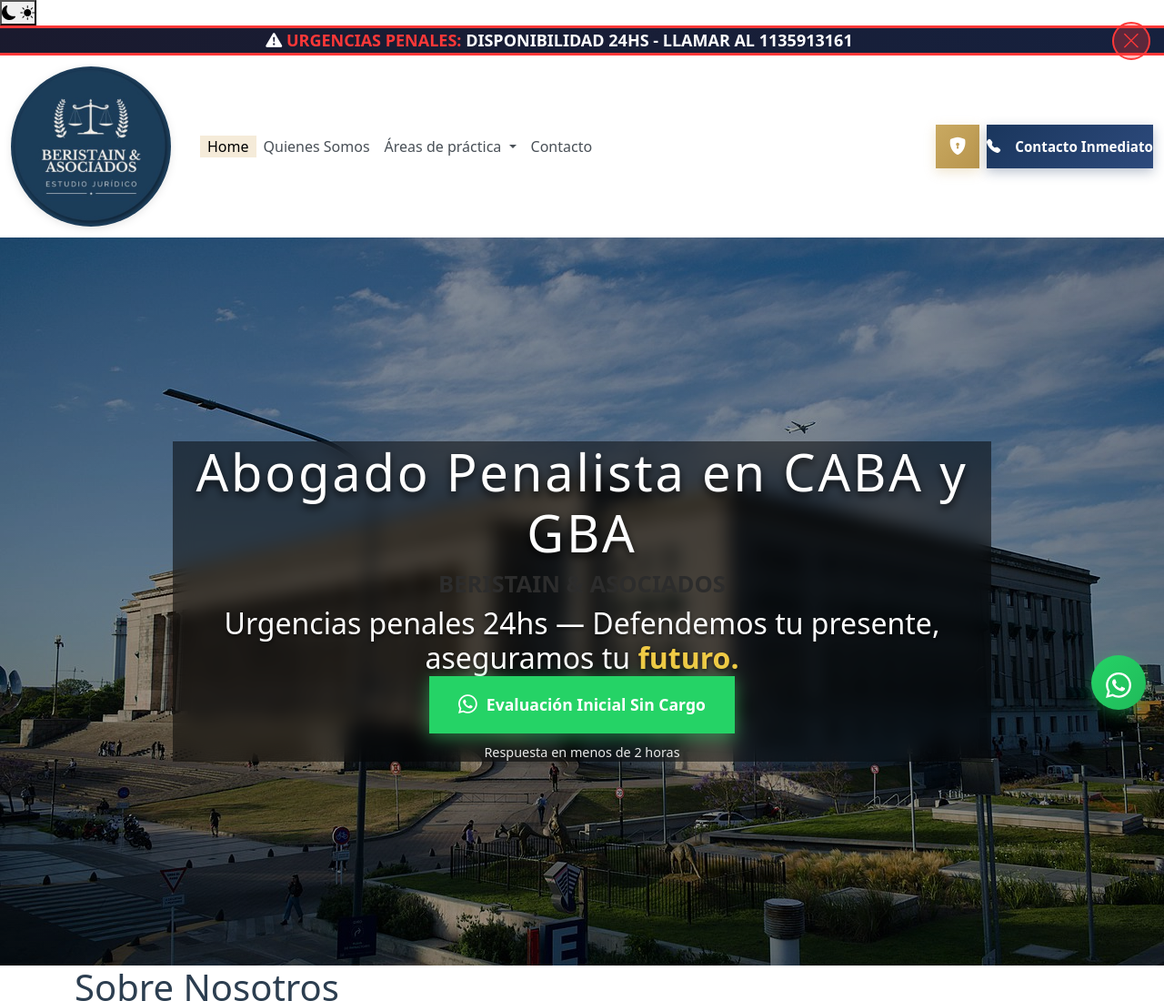
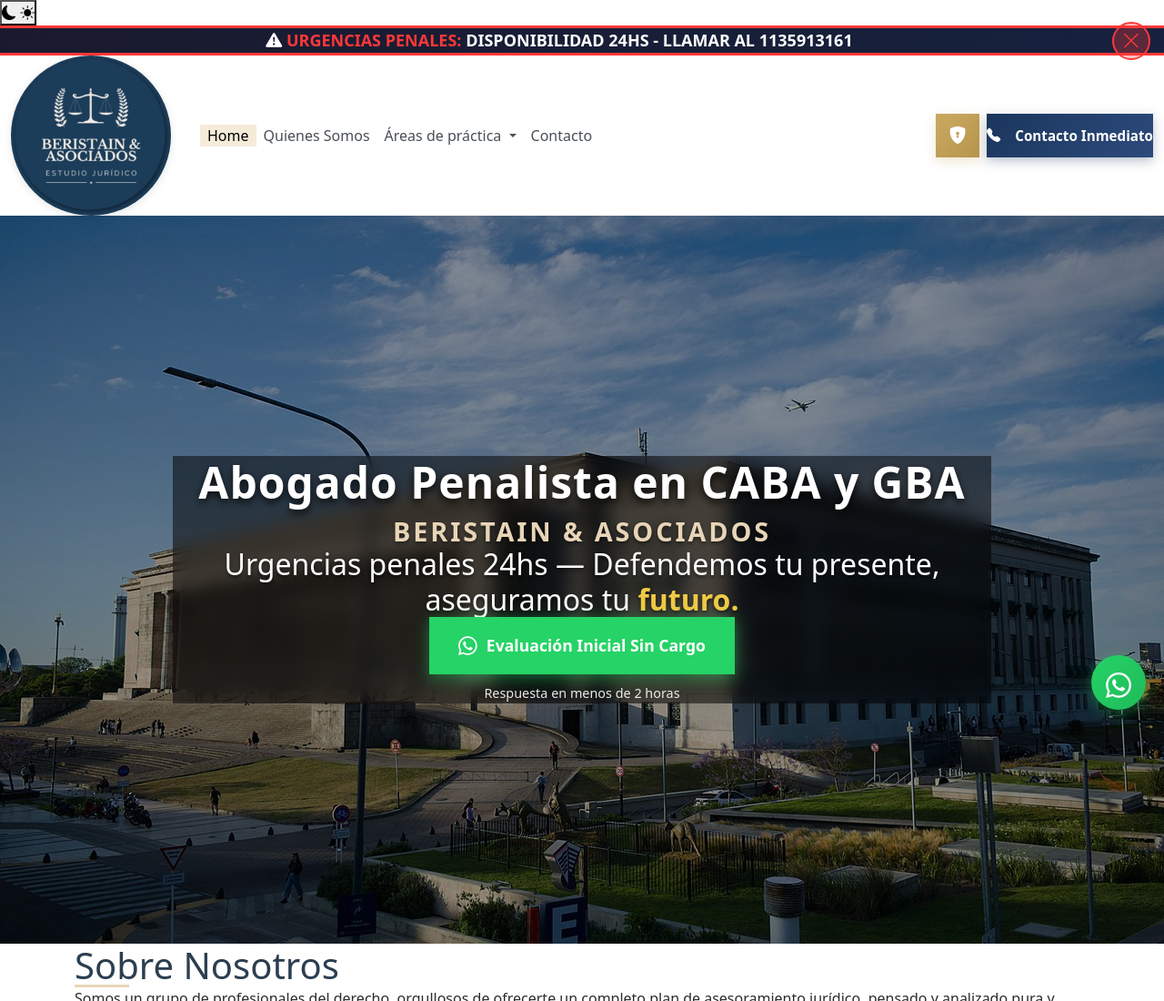
Before and after one commit to bleonardo12/beristainAsociados, a plain HTML site: page frontend/index.html in a window 1280 px wide. Shown: the top 1100 px of the page at 91% size. Drawn offline with nearby package versions, Linux system fonts and the light colour scheme.

Commit message:
fix: navbar layout y estilos hero h1

```diff
--- a/frontend/styles.css
+++ b/frontend/styles.css
@@ -258,8 +258,20 @@ p {
 .home-text h1 {
     color: var(--neutral-white);
     text-shadow: 0 4px 8px rgba(0, 0, 0, 0.8);
-    margin-bottom: var(--spacing-lg);
-    letter-spacing: 0.05em;
+    margin-bottom: var(--spacing-sm);
+    letter-spacing: 0.02em;
+    font-size: clamp(1.8rem, 4vw, 3rem);
+    font-weight: 700;
+}
+
+.home-text .hero-nombre {
+    color: var(--secondary);
+    font-size: clamp(1.1rem, 2.5vw, 1.8rem);
+    font-weight: 600;
+    letter-spacing: 0.1em;
+    text-transform: uppercase;
+    margin-bottom: var(--spacing-md);
+    text-shadow: 0 2px 4px rgba(0,0,0,0.5);
 }
 
 .home-text h3 {
@@ -1406,12 +1418,9 @@ footer a:hover {
 }
 
 /* 1. Añadir transiciones suaves para evitar el salto visual (Layout Shift) */
+/* Transición suave navbar */
 body nav.navbar {
-    height: auto;
-    min-height: 200px;
-    padding: 10px 0;
-    /* Esta línea es clave para que el cambio a .scrolled no sea brusco */
-    transition: min-height 0.3s ease, padding 0.3s ease, background-color 0.3s ease;
+    transition: padding 0.3s ease, background-color 0.3s ease;
 }
 
 /* 2. Limpiar el flujo del footer para que los textos legales/informativos no se rompan */
```
